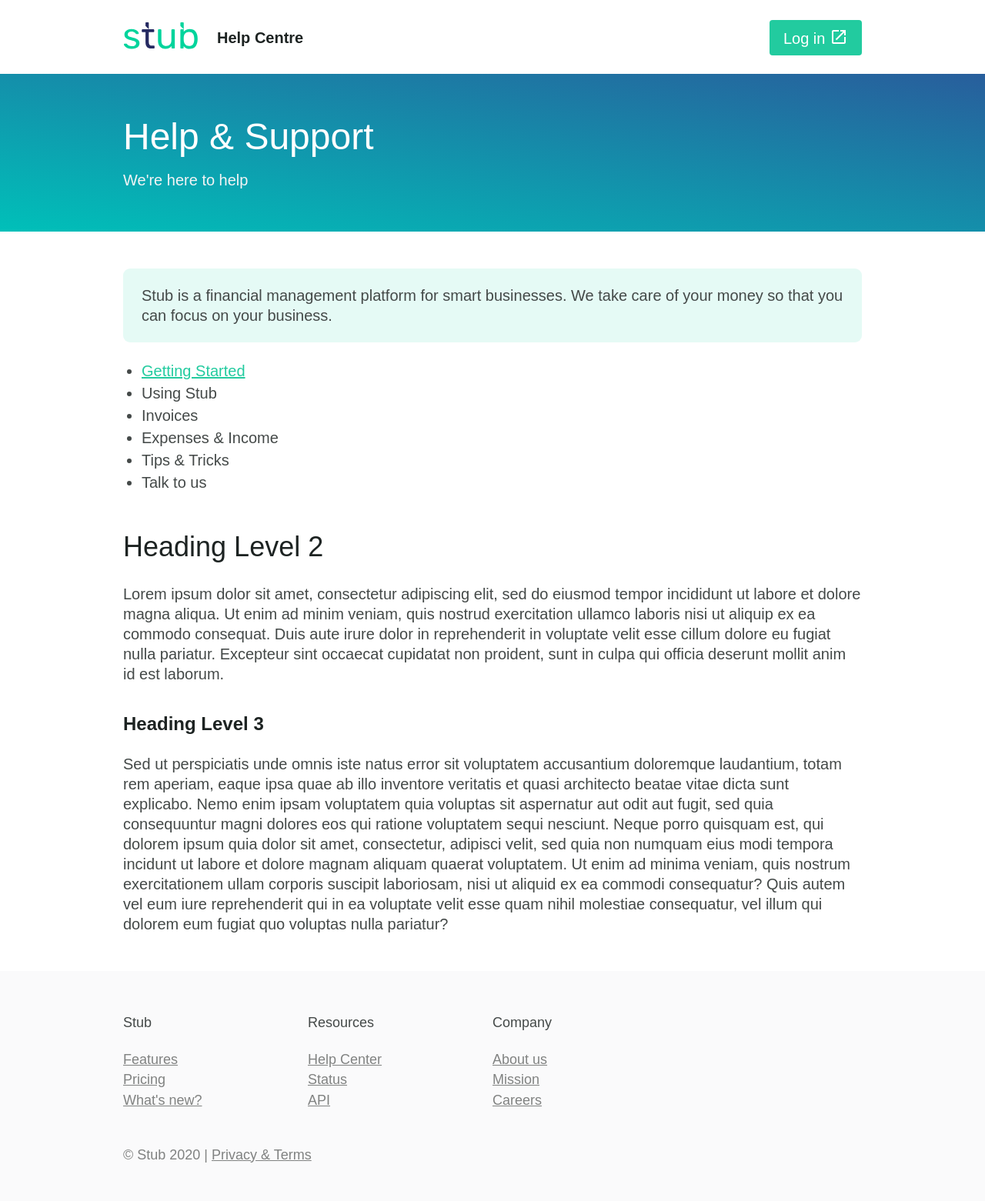
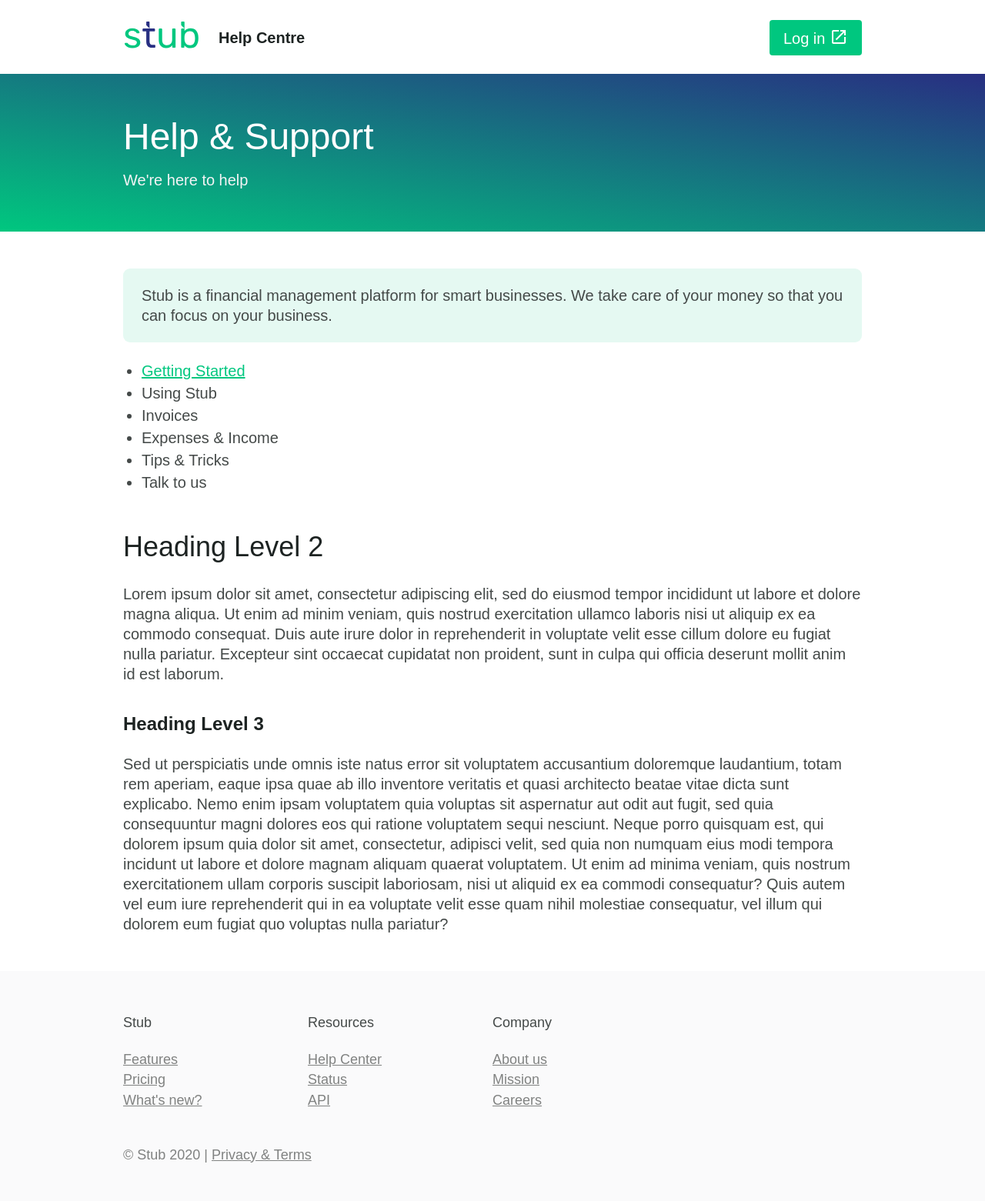
Before and after one commit to stubafrica/support-legacy, a Jekyll site: the page built from index.markdown, in a window 1280 px wide. Shown: the whole page at 77% size. Built offline with Jekyll 4.4.1, drawn with Linux system fonts in a browser that asks for light colours; some web fonts are replaced; comment, search, counter and statistics services are not loaded.

Commit message:
Less hospital brand

```diff
--- a/_sass/_layout.scss
+++ b/_sass/_layout.scss
@@ -23,12 +23,12 @@
     }
 }
 .stub-logo {
-    width: 72px;
+    width: 70px;
     height: auto;
 }
 @media (min-width: $breakpoint-md) {
     .stub-logo {
-        width: 86px;
+        width: 80px;
     }
     .site-nav {
         .wrapper {
@@ -40,7 +40,7 @@
 }
 @media (min-width: $breakpoint-lg) {
     .stub-logo {
-        width: 98px;
+        width: 100px;
     }
     .site-nav {
         .wrapper {
@@ -55,8 +55,8 @@
     background-image:
         linear-gradient(
         to top right,
-        #00C0B9,
-        #285E9C
+        #00C77F,
+        #282F82
         );
     padding: 18px 0;
 
--- a/css/main.scss
+++ b/css/main.scss
@@ -60,10 +60,10 @@
 
 $font-family: 'public-sans', sans-serif;
 
-$brand-vlight:#E5FAF5;
-$brand-light: #B2F1E1;
-$brand:       #22CB9F;
-$brand-dark:  #07B190;
+$brand-vlight:#E5F9F2;
+$brand-light: #CCF4E5;
+$brand:       #00C77F;
+$brand-dark:  #08A87F;
 $light:       #ffffff;
 $gray-1:      #fafafb;
 $gray-2:      #f4f4f5;
```
Also changed, not shown: assets/img/stub.png, assets/img/stub.svg, assets/img/stub@2x.png.
